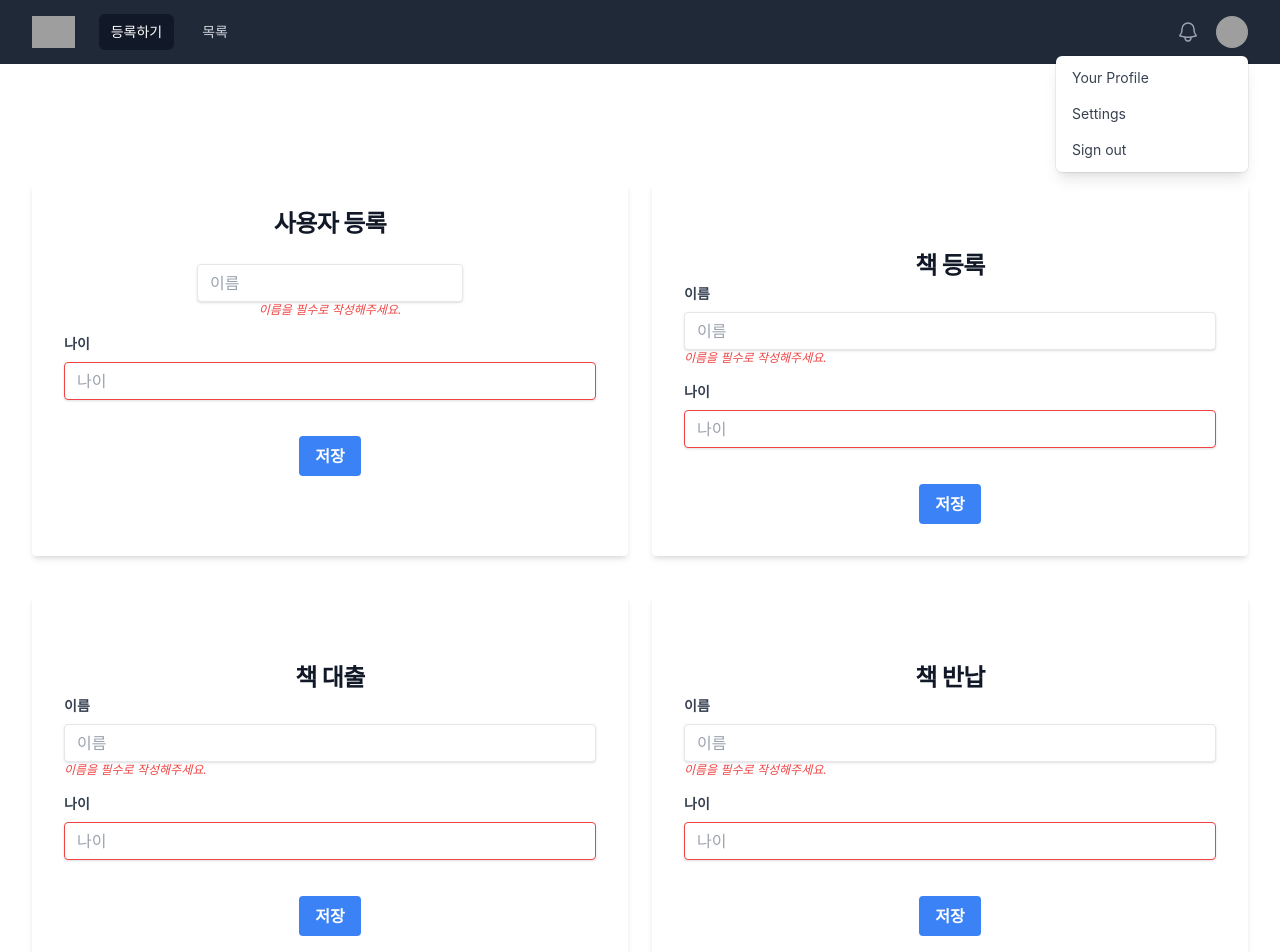
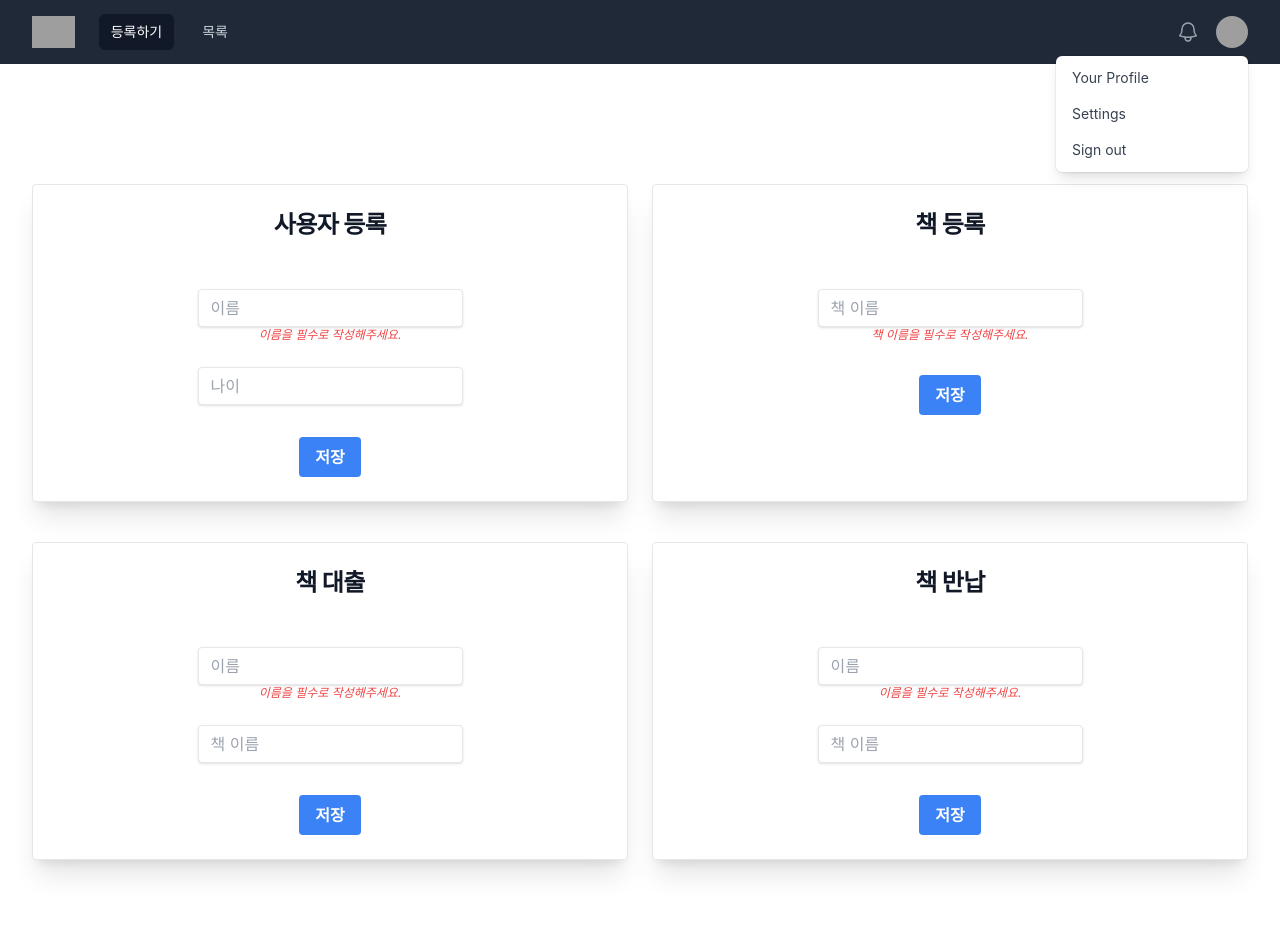
Before and after one commit to tlspak8899/library-project, a React (Create React App) app in the folder src/main/frontend/: page / in a window 1280 px wide. Shown: the top 952 px of the page. Built offline with nearby package versions, Linux system fonts and the light colour scheme; grey boxes are pictures that could not be loaded.

Commit message:
[2024-11-11] 작업 - 2

```diff
--- a/src/main/frontend/package.json
+++ b/src/main/frontend/package.json
@@ -8,6 +8,7 @@
     "@testing-library/jest-dom": "^5.17.0",
     "@testing-library/react": "^13.4.0",
     "@testing-library/user-event": "^13.5.0",
+    "axios": "^1.7.7",
     "react": "^18.3.1",
     "react-dom": "^18.3.1",
     "react-scripts": "5.0.1",
--- a/src/main/frontend/src/page/list/listPage.jsx
+++ b/src/main/frontend/src/page/list/listPage.jsx
@@ -1,28 +1,57 @@
+import axios from 'axios';
+
 const ListPage = () => {
-
+    //함수 정의
+    const CreateUserBtn = (e) => {
+       alert("답 : "+e);
+       axios.post("/createUser",{
+        //api 통신해야됨
+        })
+    };
     return (
         <div className="bg-white">
             <div className="mx-auto max-w-7xl px-4 py-16 sm:px-6 sm:py-24 lg:px-8">
                 <div className="mt-6 grid grid-cols-4 gap-6">
                     <form action="#" method="POST" id="createUser"
-                          className="col-span-2 bg-white shadow-md rounded px-8 pt-6 pb-8 mb-4">
+                          className="col-span-2 bg-white shadow-xl rounded px-8 pt-6 pb-6 mb-4 border border-gray-200"> {/* shadow-xl을 사용하여 더 진한 그림자 */}
                         <h3 className="text-center text-2xl font-bold tracking-tight text-gray-900 mb-6">사용자 등록</h3>
-                        <div className="mb-4 flex flex-col items-center">
+
+                        <div className="mb-4 flex flex-col items-center mt-12">
                             <input
                                 className="shadow appearance-none border rounded w-1/2 py-2 px-3 text-gray-700 leading-tight focus:outline-none focus:shadow-outline"
                                 id="username" type="text" placeholder="이름"/>
                             <p className="text-red-500 text-xs italic">이름을 필수로 작성해주세요.</p>
                         </div>
 
-                        <div className="mb-6">
-                            <label className="block text-gray-700 text-sm font-bold mb-2" htmlFor="password">
-                                나이
-                            </label>
+                        <div className="mb-4 flex flex-col items-center mt-6">
                             <input
-                                className="shadow appearance-none border border-red-500 rounded w-full py-2 px-3 text-gray-700 mb-3 leading-tight focus:outline-none focus:shadow-outline"
-                                id="password" type="password" placeholder="나이"/>
+                                className="shadow appearance-none border rounded w-1/2 py-2 px-3 text-gray-700 leading-tight focus:outline-none focus:shadow-outline"
+                                id="age" type="text" placeholder="나이"/>
                         </div>
-                        <div className="flex items-center justify-center">
+
+                        <div className="flex items-center justify-center mt-8">
+                            <button
+                                onSubmit={CreateUserBtn}
+                                className="bg-blue-500 hover:bg-blue-700 text-white font-bold py-2 px-4 rounded focus:outline-none focus:shadow-outline"
+                                type="submit">
+                                저장
+                            </button>
+                        </div>
+                    </form>
+
+                    <form action="#" method="POST" id=""
+                          className="col-span-2 bg-white shadow-xl rounded px-8 pt-6 pb-6 mb-4 border border-gray-200">
+                        <h3 className="text-center text-2xl font-bold tracking-tight text-gray-900 mb-6">책 등록</h3>
+
+                        <div className="mb-4 flex flex-col items-center mt-12"> {/* mt-6을 사용하여 텍스트 박스를 더 내림 */}
+                            <input
+                                className="shadow appearance-none border rounded w-1/2 py-2 px-3 text-gray-700 leading-tight focus:outline-none focus:shadow-outline"
+                                id="username" type="text" placeholder="책 이름"/>
+                            <p className="text-red-500 text-xs italic">책 이름을 필수로 작성해주세요.</p>
+                        </div>
+
+
+                        <div className="flex items-center justify-center mt-8"> {/* mt-8을 사용하여 버튼을 더 내림 */}
                             <button
                                 className="bg-blue-500 hover:bg-blue-700 text-white font-bold py-2 px-4 rounded focus:outline-none focus:shadow-outline"
                                 type="button">
@@ -30,29 +59,24 @@ const ListPage = () => {
                             </button>
                         </div>
                     </form>
+                    <form action="#" method="POST" id=""
+                          className="col-span-2 bg-white shadow-xl rounded px-8 pt-6 pb-6 mb-4 border border-gray-200">
+                        <h3 className="text-center text-2xl font-bold tracking-tight text-gray-900 mb-6">책 대출</h3>
 
-
-                    <form action="#" method="POST" id="createUser"
-                          className="col-span-2 bg-white shadow-md rounded px-8 pt-6 pb-8 mb-4">
-                        <h3 className="mt-10 text-center text-2xl/9 font-bold tracking-tight text-gray-900">책 등록</h3>
-                        <div className="mb-4">
-                            <label className="block text-gray-700 text-sm font-bold mb-2" htmlFor="username">
-                                이름
-                            </label>
+                        <div className="mb-4 flex flex-col items-center mt-12"> {/* mt-6을 사용하여 텍스트 박스를 더 내림 */}
                             <input
-                                className="shadow appearance-none border rounded w-full py-2 px-3 text-gray-700 leading-tight focus:outline-none focus:shadow-outline"
+                                className="shadow appearance-none border rounded w-1/2 py-2 px-3 text-gray-700 leading-tight focus:outline-none focus:shadow-outline"
                                 id="username" type="text" placeholder="이름"/>
                             <p className="text-red-500 text-xs italic">이름을 필수로 작성해주세요.</p>
                         </div>
-                        <div className="mb-6">
-                            <label className="block text-gray-700 text-sm font-bold mb-2" htmlFor="password">
-                                나이
-                            </label>
+
+                        <div className="mb-4 flex flex-col items-center mt-6"> {/* mt-6을 사용하여 텍스트 박스를 더 내림 */}
                             <input
-                                className="shadow appearance-none border border-red-500 rounded w-full py-2 px-3 text-gray-700 mb-3 leading-tight focus:outline-none focus:shadow-outline"
-                                id="password" type="password" placeholder="나이"/>
+                                className="shadow appearance-none border rounded w-1/2 py-2 px-3 text-gray-700 leading-tight focus:outline-none focus:shadow-outline"
+                                id="age" type="text" placeholder="책 이름"/>
                         </div>
-                        <div className="flex items-center justify-center">
+
+                        <div className="flex items-center justify-center mt-8"> {/* mt-8을 사용하여 버튼을 더 내림 */}
                             <button
                                 className="bg-blue-500 hover:bg-blue-700 text-white font-bold py-2 px-4 rounded focus:outline-none focus:shadow-outline"
                                 type="button">
@@ -60,55 +84,24 @@ const ListPage = () => {
                             </button>
                         </div>
                     </form>
-                    <form action="#" method="POST" id="createUser"
-                          className="col-span-2 bg-white shadow-md rounded px-8 pt-6 pb-8 mb-4">
-                        <h3 className="mt-10 text-center text-2xl/9 font-bold tracking-tight text-gray-900">책 대출</h3>
-                        <div className="mb-4">
-                            <label className="block text-gray-700 text-sm font-bold mb-2" htmlFor="username">
-                                이름
-                            </label>
+                    <form action="#" method="POST" id=""
+                          className="col-span-2 bg-white shadow-xl rounded px-8 pt-6 pb-6 mb-4 border border-gray-200">
+                        <h3 className="text-center text-2xl font-bold tracking-tight text-gray-900 mb-6">책 반납</h3>
+
+                        <div className="mb-4 flex flex-col items-center mt-12"> {/* mt-6을 사용하여 텍스트 박스를 더 내림 */}
                             <input
-                                className="shadow appearance-none border rounded w-full py-2 px-3 text-gray-700 leading-tight focus:outline-none focus:shadow-outline"
+                                className="shadow appearance-none border rounded w-1/2 py-2 px-3 text-gray-700 leading-tight focus:outline-none focus:shadow-outline"
                                 id="username" type="text" placeholder="이름"/>
                             <p className="text-red-500 text-xs italic">이름을 필수로 작성해주세요.</p>
                         </div>
-                        <div className="mb-6">
-                            <label className="block text-gray-700 text-sm font-bold mb-2" htmlFor="password">
-                                나이
-                            </label>
+
+                        <div className="mb-4 flex flex-col items-center mt-6"> {/* mt-6을 사용하여 텍스트 박스를 더 내림 */}
                             <input
-                                className="shadow appearance-none border border-red-500 rounded w-full py-2 px-3 text-gray-700 mb-3 leading-tight focus:outline-none focus:shadow-outline"
-                                id="password" type="password" placeholder="나이"/>
+                                className="shadow appearance-none border rounded w-1/2 py-2 px-3 text-gray-700 leading-tight focus:outline-none focus:shadow-outline"
+                                id="age" type="text" placeholder="책 이름"/>
                         </div>
-                        <div className="flex items-center justify-center">
-                            <button
-                                className="bg-blue-500 hover:bg-blue-700 text-white font-bold py-2 px-4 rounded focus:outline-none focus:shadow-outline"
-                                type="button">
-                                저장
-                            </button>
-                        </div>
-                    </form>
-                    <form action="#" method="POST" id="createUser"
-                          className="col-span-2 bg-white shadow-md rounded px-8 pt-6 pb-8 mb-4">
-                        <h3 className="mt-10 text-center text-2xl/9 font-bold tracking-tight text-gray-900">책 반납</h3>
-                        <div className="mb-4">
-                            <label className="block text-gray-700 text-sm font-bold mb-2" htmlFor="username">
-                                이름
-                            </label>
-                            <input
-                                className="shadow appearance-none border rounded w-full py-2 px-3 text-gray-700 leading-tight focus:outline-none focus:shadow-outline"
-                                id="username" type="text" placeholder="이름"/>
-                            <p className="text-red-500 text-xs italic">이름을 필수로 작성해주세요.</p>
-                        </div>
-                        <div className="mb-6">
-                            <label className="block text-gray-700 text-sm font-bold mb-2" htmlFor="password">
-                                나이
-                            </label>
-                            <input
-                                className="shadow appearance-none border border-red-500 rounded w-full py-2 px-3 text-gray-700 mb-3 leading-tight focus:outline-none focus:shadow-outline"
-                                id="password" type="password" placeholder="나이"/>
-                        </div>
-                        <div className="flex items-center justify-center">
+
+                        <div className="flex items-center justify-center mt-8"> {/* mt-8을 사용하여 버튼을 더 내림 */}
                             <button
                                 className="bg-blue-500 hover:bg-blue-700 text-white font-bold py-2 px-4 rounded focus:outline-none focus:shadow-outline"
                                 type="button">
```
Also changed, not shown: 1 other file (tests, documents, lock files or other folders).
